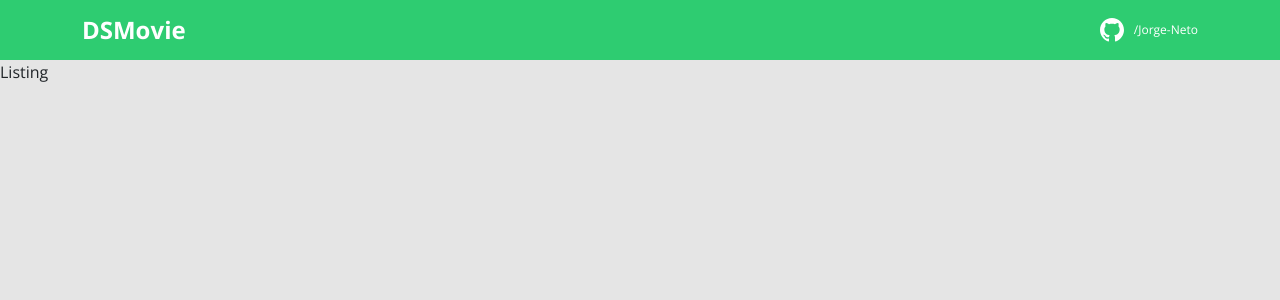
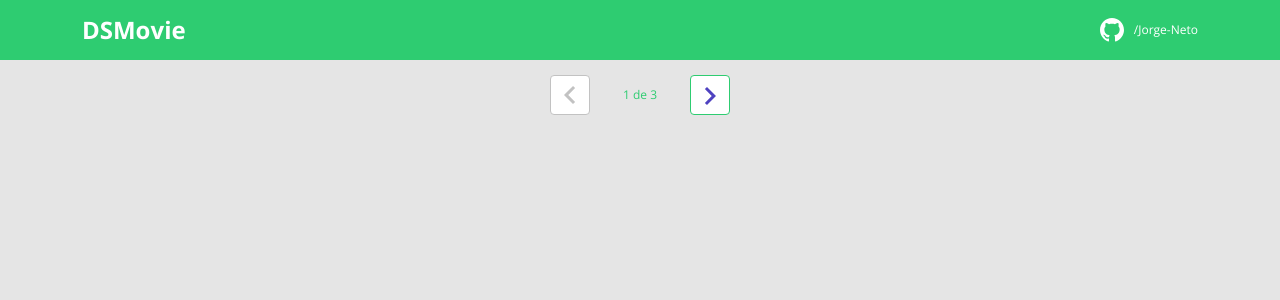
Before and after one commit to Jorge-Neto/dsmovie, a React (Create React App) app in the folder frontend/: page / in a window 1280 px wide. Shown: the top 300 px of the page. Built offline with nearby package versions, Linux system fonts and the light colour scheme.

Commit message:
Pagination layout

```diff
--- /dev/null
+++ b/frontend/src/components/Pagination/index.tsx
@@ -0,0 +1,21 @@
+import React from 'react'
+import { ReactComponent as Arrow } from 'assets/img/arrow.svg'
+import './styles.css'
+
+function Pagination() {
+  return (
+    <div className="dsmovie-pagination-container">
+    <div className="dsmovie-pagination-box">
+        <button className="dsmovie-pagination-button" disabled={true} >
+            <Arrow />
+        </button>
+        <p>{`${1} de ${3}`}</p>
+        <button className="dsmovie-pagination-button" disabled={false} >
+            <Arrow className="dsmovie-flip-horizontal" />
+        </button>
+    </div>
+</div>
+  )
+}
+
+export default Pagination;
--- /dev/null
+++ b/frontend/src/components/Pagination/styles.css
@@ -0,0 +1,53 @@
+.dsmovie-pagination-container {
+    padding: 15px 0;
+    display: flex;
+    justify-content: center;
+    align-items: center;
+}
+
+.dsmovie-pagination-box {
+    width: 180px;
+    display: flex;
+    justify-content: space-between;
+    align-items: center;
+}
+
+.dsmovie-pagination-box form {
+    width: 100%;
+    display: flex;
+}
+
+.dsmovie-pagination-button {
+    width: 40px;
+    height: 40px;
+    border-radius: 4px;
+    background-color: #fff;
+    display: flex;
+    justify-content: center;
+    align-items: center;
+    border: 1px solid var(--color-primary);
+    cursor: pointer;
+}
+
+.dsmovie-pagination-button svg {
+    filter: brightness(0) saturate(100%) invert(26%) sepia(19%) saturate(7395%) hue-rotate(234deg) brightness(89%) contrast(92%);
+}
+
+.dsmovie-pagination-button:disabled {
+    border: 1px solid #c2c2c2;
+    cursor: unset;
+}
+
+.dsmovie-pagination-button:disabled svg {
+    filter: none;
+}
+
+.dsmovie-pagination-container p {
+    margin: 0;
+    font-size: 12px;
+    color: var(--color-primary);
+}
+
+.dsmovie-flip-horizontal {
+    transform: rotate(180deg);
+}
--- a/frontend/src/pages/Listing/index.tsx
+++ b/frontend/src/pages/Listing/index.tsx
@@ -1,9 +1,12 @@
-import React from 'react';
+import Pagination from "components/Pagination";
+import React from "react";
 
 const Listing = () => {
   return (
-    <div>Listing</div>
-  )
-}
+    <>
+      <Pagination />
+    </>
+  );
+};
 
 export default Listing;
```
Also changed, not shown: frontend/src/assets/img/arrow.svg (added).
